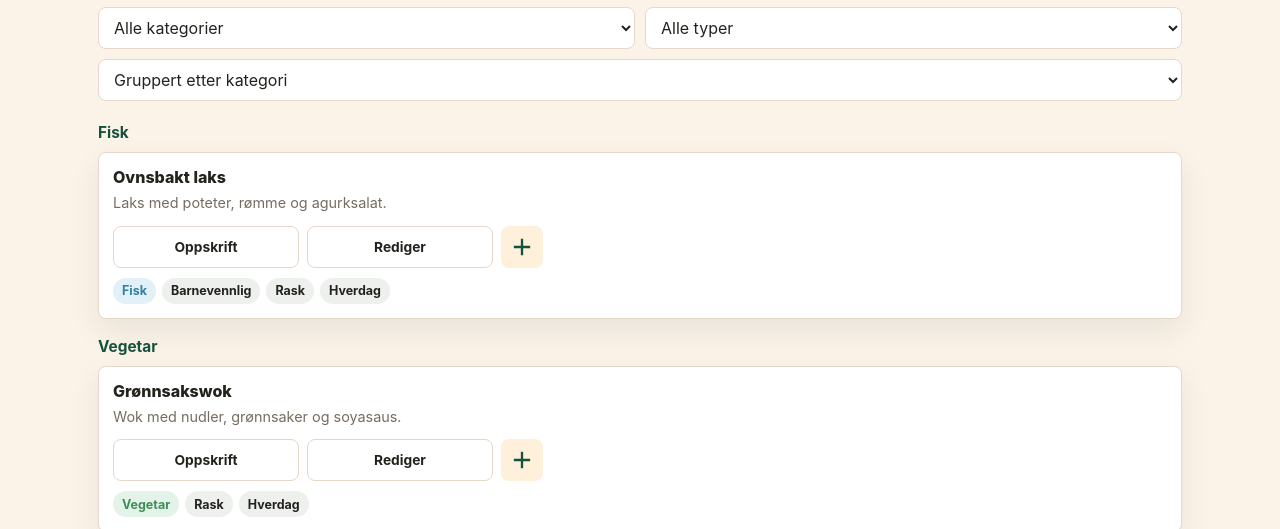
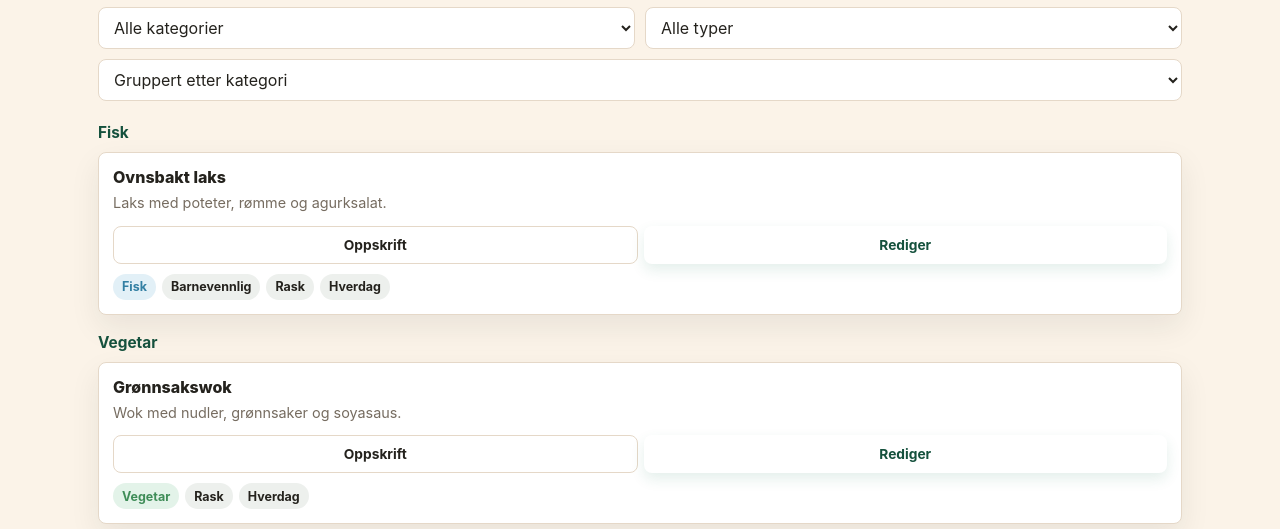
Before and after one commit to espenviigsyversen-droid/middagsplanlegger, a plain HTML site: page index.html in a window 1280 px wide. Both pictures are taken after a click on the button "Middager". Shown: the part 195-724 px from the top of the page. Drawn offline with Linux system fonts and the light colour scheme.

Commit message:
Add files via upload

```diff
--- a/app.js
+++ b/app.js
@@ -1412,8 +1412,7 @@ function renderMealCard(meal) {
         </div>
         <div class="card-actions">
           <button class="button secondary compact" data-view-meal="${escapeHtml(meal.id)}">Oppskrift</button>
-          <button class="button secondary compact" data-edit-meal="${escapeHtml(meal.id)}">Rediger</button>
-          <button class="icon-button" data-add-next="${escapeHtml(meal.id)}" title="Legg i første ledige dag">${icon("add")}</button>
+          <button class="button ghost compact" data-edit-meal="${escapeHtml(meal.id)}">Rediger</button>
         </div>
       </div>
       <div class="chips">${categoryChips(meal)}${mealBadges(meal)}${suitabilityChips(meal)}${meal.excludeFromSuggestions ? '<span class="chip chip-recipe-only">Kun oppskrift</span>' : ""}</div>
--- a/styles.css
+++ b/styles.css
@@ -858,11 +858,9 @@ button {
 }
 
 .card-actions {
-  display: grid;
-  grid-template-columns: minmax(0, 1fr) minmax(0, 1fr) 42px;
-  width: 100%;
-  gap: 8px;
-  max-width: 430px;
+  display: flex;
+  gap: 6px;
+  align-items: center;
 }
 
 .card-actions .button {
```
